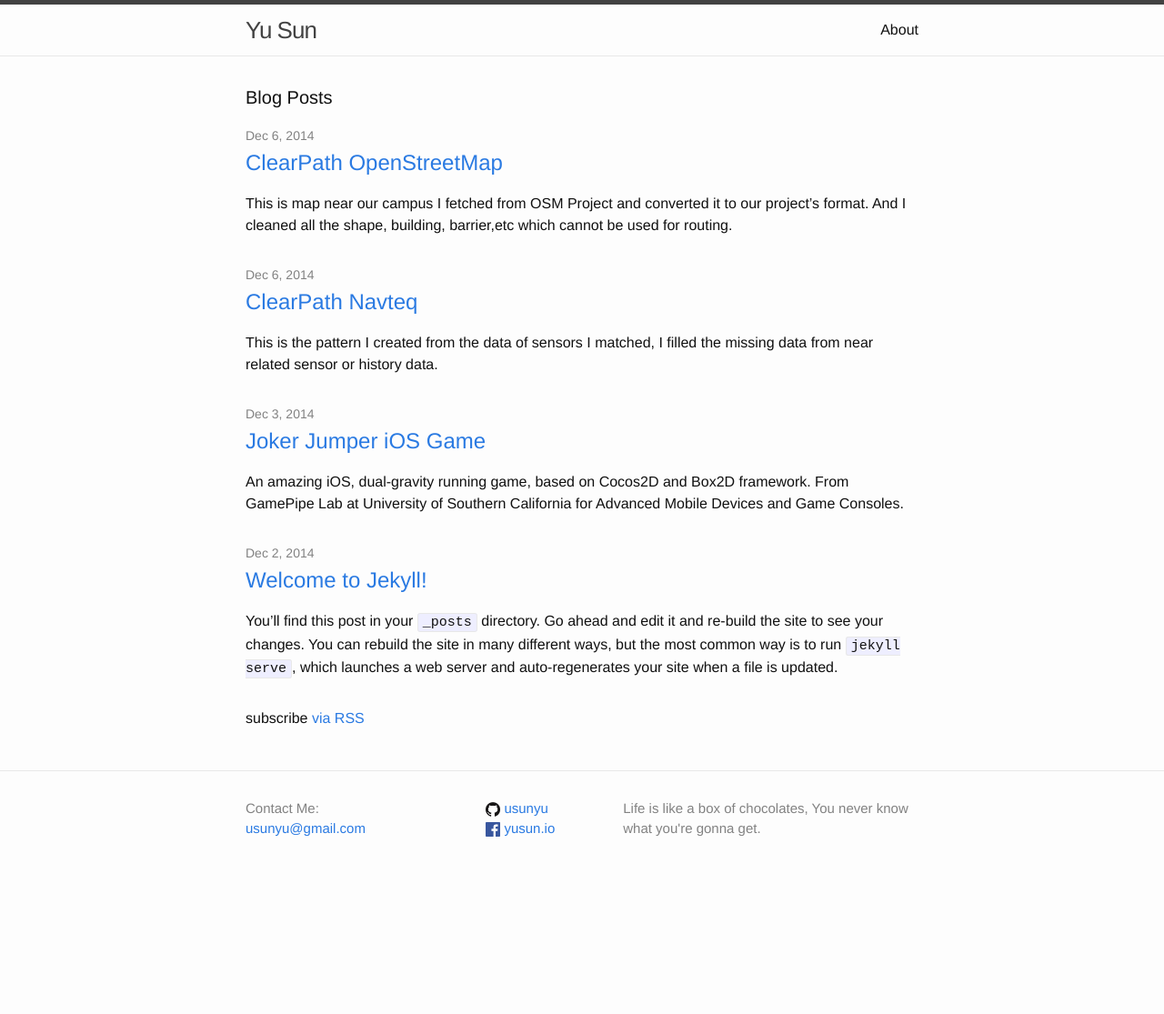
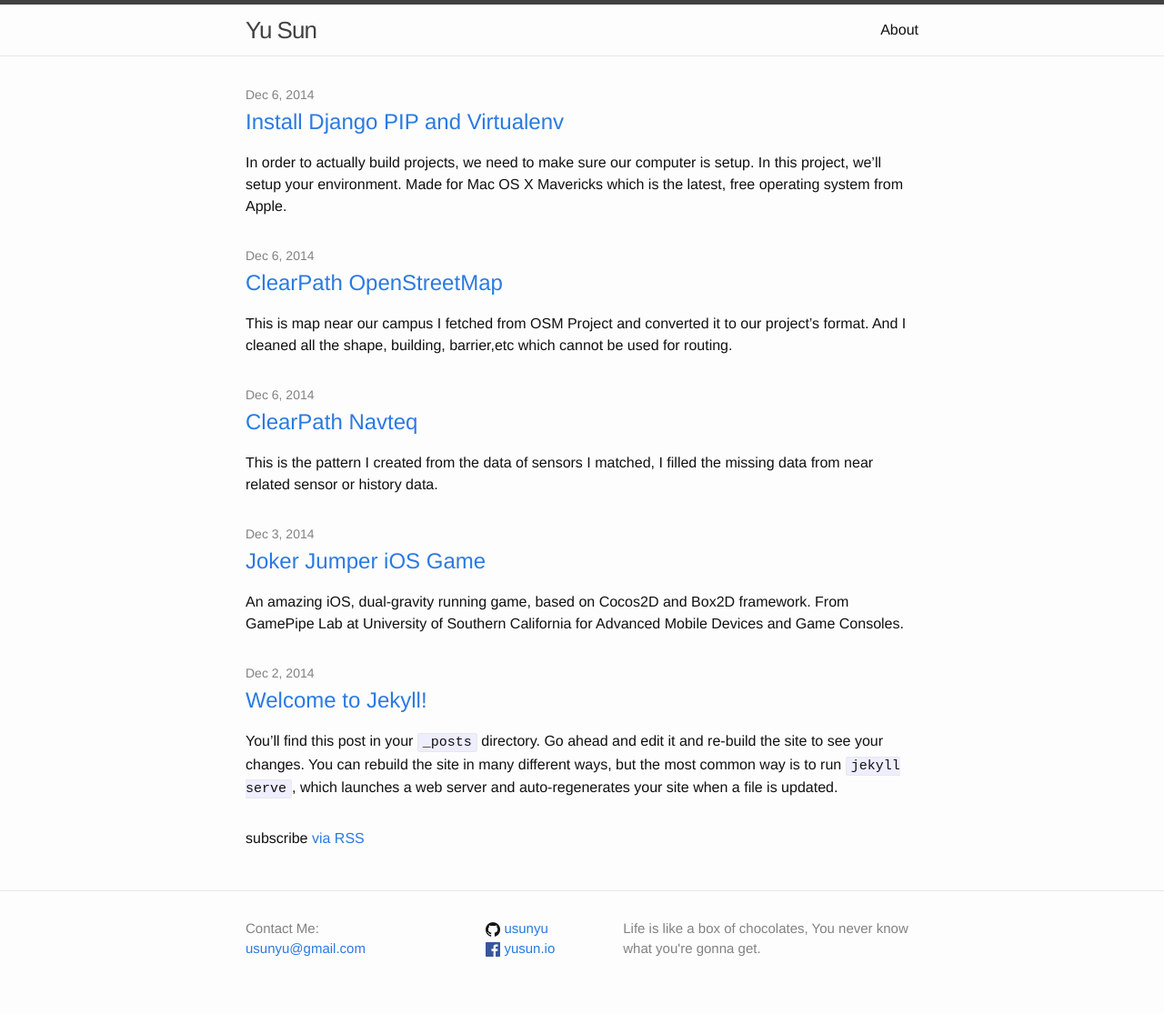
Before and after one commit to usunyu/usunyu.github.io, a Jekyll site: the page built from index.html, in a window 1280 px wide. Shown: the whole page at 91% size. Built offline with Jekyll 4.4.1, drawn with Linux system fonts in a browser that asks for light colours; before the commit the page ends 983 px from its top, so only the background shows below that.

Commit message:
post Install Django PIP and Virtualenv

```diff
--- /dev/null
+++ b/_posts/2014-12-06-install-django.markdown
@@ -0,0 +1,44 @@
+---
+layout: post
+title:  "Install Django PIP and Virtualenv"
+date:   2014-12-06 20:01:50
+categories: jekyll update
+---
+In order to actually build projects, we need to make sure our computer is setup. In this project, we'll setup your environment. Made for Mac OS X Mavericks which is the latest, free operating system from Apple.
+
+#### **Step:**
+1. Check Python version:
+
+		$ python --version
+2. Install PIP (a tool for installing and managing Python packages):
+
+		$ sudo easy_install pip
+3. Install Virtualenv (a tool to create isolated Python environments):
+
+		$ sudo pip install virtualenv
+4. Activate virtual environments:
+
+		$ virtualenv somename
+		$ cd somename/
+		$ source bin/activate
+		(somename)$ pip freeze
+
+5. Install Django in virtual machine:
+
+		(somename)$ pip install django==1.4.5
+		(somename)$ pip install django --upgrade
+
+6. Install Django in your local machine:
+
+		$ sudo easy_install django
+		// or
+		$ sudo pip install django
+
+7. Start Django project:
+
+		$ django-admin.py startproject my_project
+		$ cd my_project/
+		$ python manage.py runserver
+
+#### **Resource:**
+* [http://codingforentrepreneurs.com/projects/get-with-mac/install-django-pip-and-virtualenv/](http://codingforentrepreneurs.com/projects/get-with-mac/install-django-pip-and-virtualenv/)
--- a/index.html
+++ b/index.html
@@ -4,7 +4,7 @@
 
 <div class="home">
 
-  <h1 class="page-heading">Blog Posts</h1>
+  <!-- <h1 class="page-heading">Blog Posts</h1> -->
 
   <ul class="post-list">
     {% for post in site.posts %}
```
